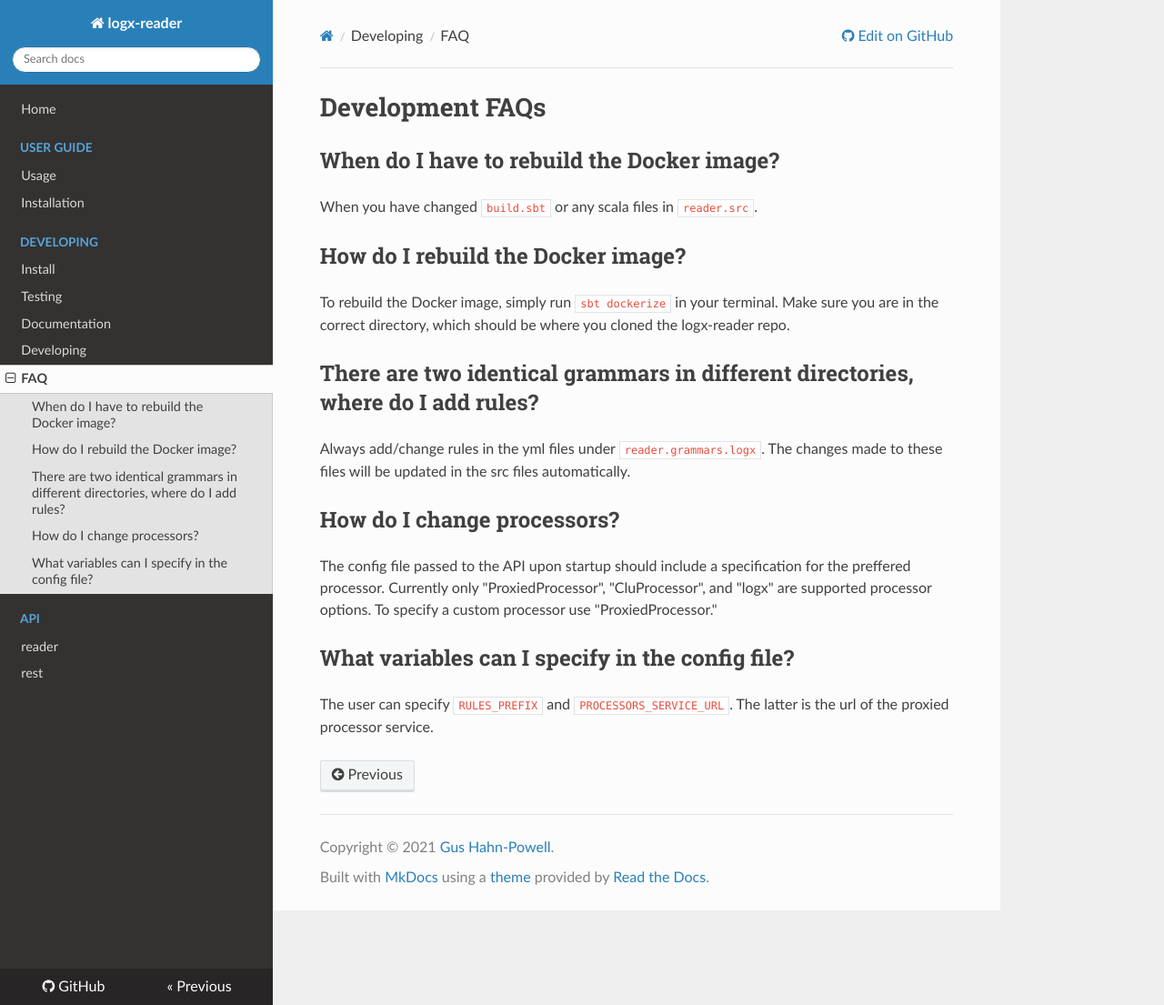
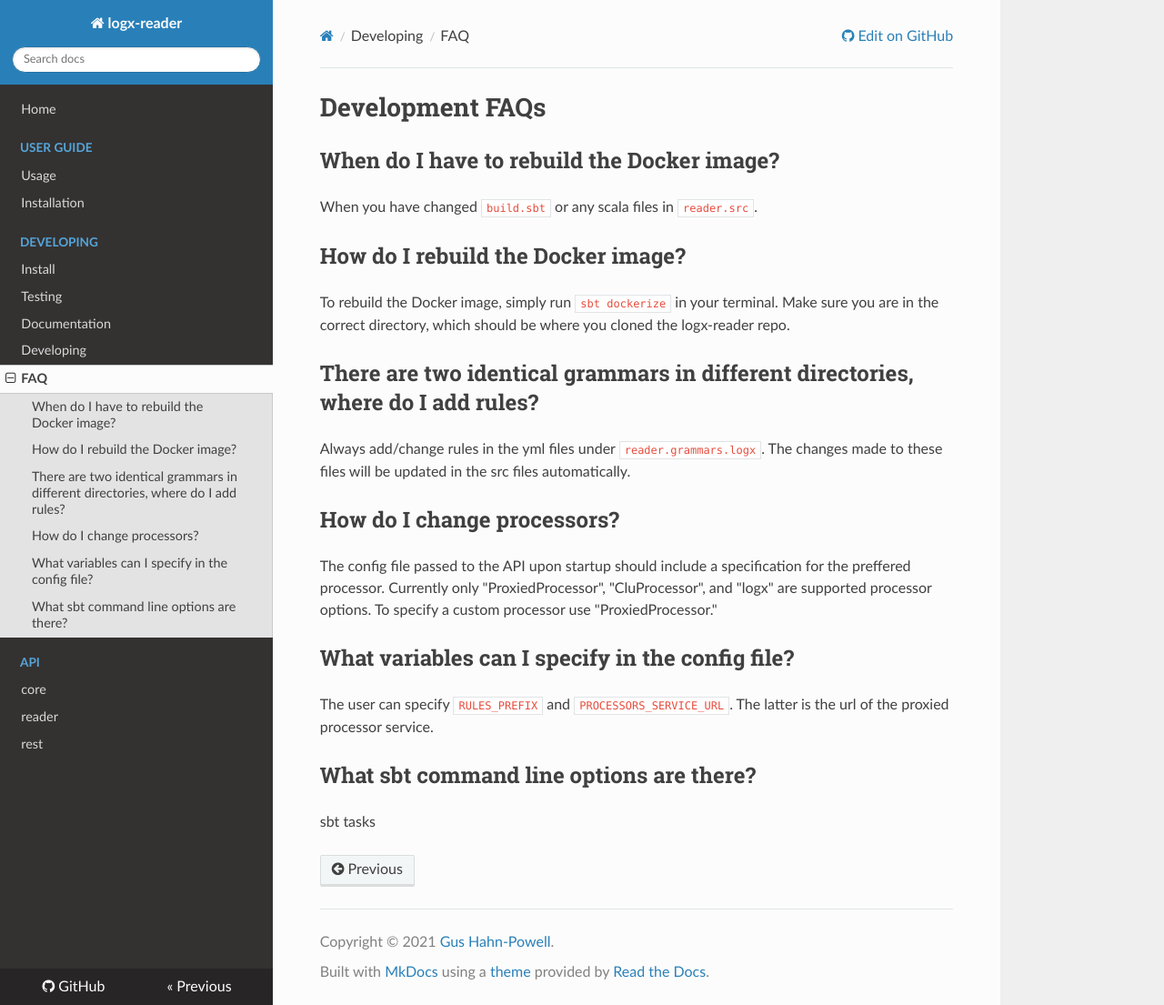
Before and after one commit to clu-ling/logx-reader, an MkDocs documentation site: the page built from docs/dev/faq.md, in a window 1280 px wide and 1105 px high. Shown: the whole window at 91% size. Built offline with MkDocs 1.6.1, drawn with Linux system fonts in a browser that asks for light colours; nearby versions of some CDN libraries.

```diff
--- a/docs/dev/faq.md
+++ b/docs/dev/faq.md
@@ -19,3 +19,7 @@
 ## What variables can I specify in the config file?
 
 The user can specify `RULES_PREFIX` and `PROCESSORS_SERVICE_URL`. The latter is the url of the proxied processor service.
+
+## What sbt command line options are there?
+
+sbt tasks
--- a/mkdocs.yml
+++ b/mkdocs.yml
@@ -36,6 +36,7 @@
         - Developing: dev/developing.md
         - FAQ: dev/faq.md
     - API:
+        - "core": api/core/index.html
         - "reader": api/reader/index.html
         - "rest": api/rest/index.html
 
```
Also changed, not shown: docs/dev/install.md (line endings or trailing spaces), 2 other files.
